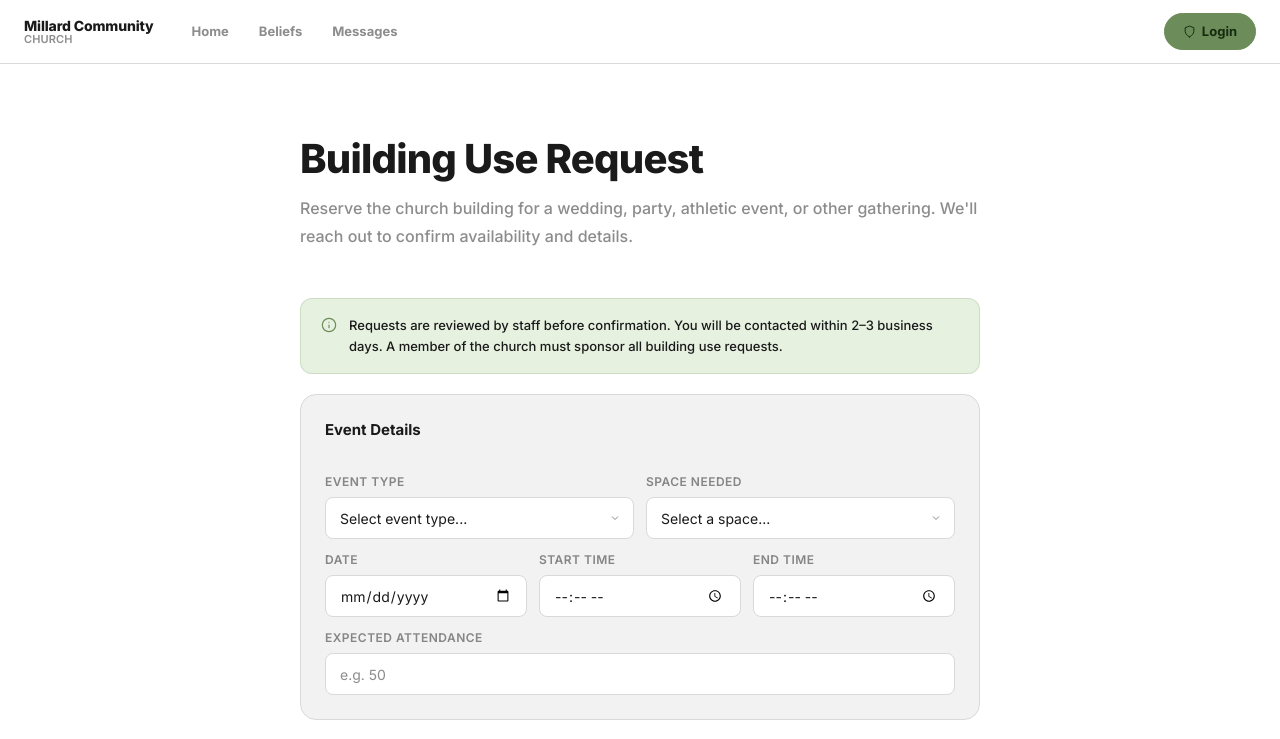
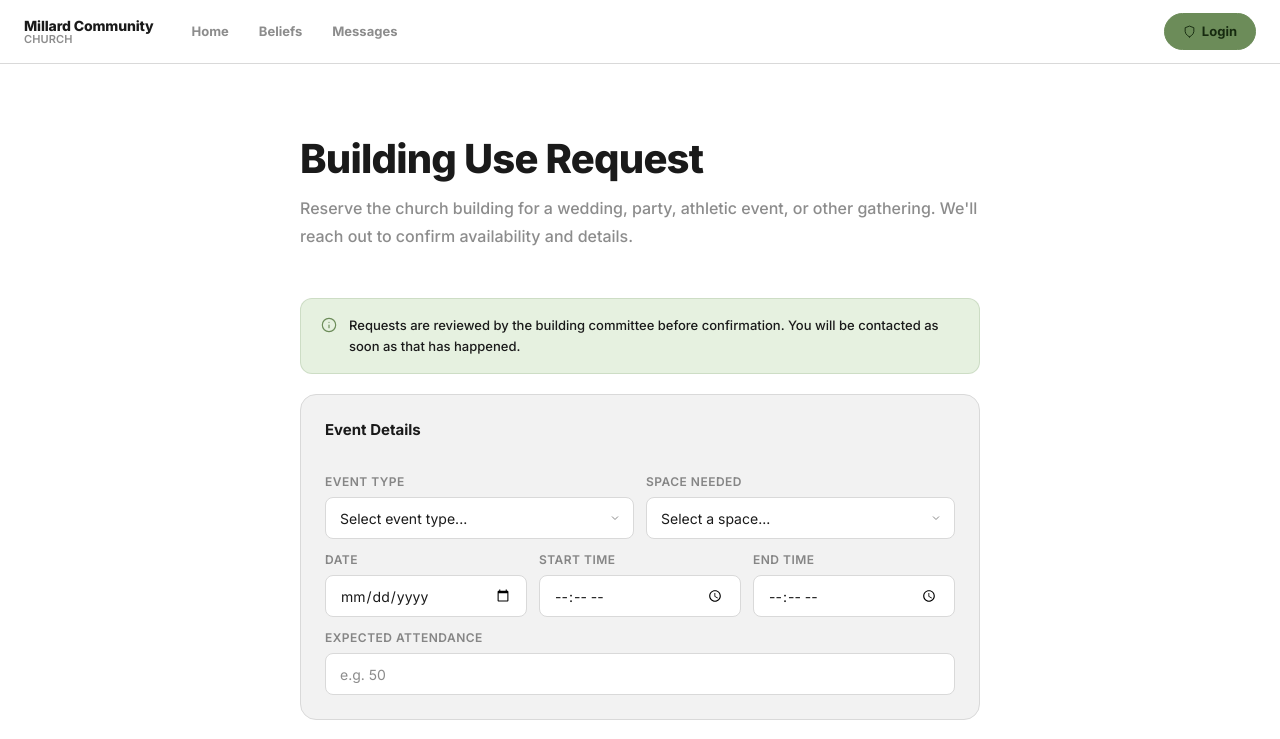
Before and after one commit to RSDi/OLB, a Next.js app: page /assistance/building in a window 1280 px wide. Shown: the top 739 px of the page. Built offline with nearby package versions, Linux system fonts and the light colour scheme.

Commit message:
Update building request info text to reference building committee
Co-Authored-By: Claude Sonnet 4.6 <noreply@anthropic.com>

```diff
--- a/app/(site)/assistance/building/page.tsx
+++ b/app/(site)/assistance/building/page.tsx
@@ -118,8 +118,7 @@ export default function BuildingRequestPage() {
           }}>
             <Icons.Info width={16} height={16} style={{ color: "var(--rsd-accent)", flexShrink: 0, marginTop: 2 }}/>
             <div style={{ fontSize: 13, fontWeight: 500, color: "var(--gw-fg)", lineHeight: 1.6 }}>
-              Requests are reviewed by staff before confirmation. You will be contacted within 2–3 business days.
-              A member of the church must sponsor all building use requests.
+              Requests are reviewed by the building committee before confirmation. You will be contacted as soon as that has happened.
             </div>
           </div>
 
```
